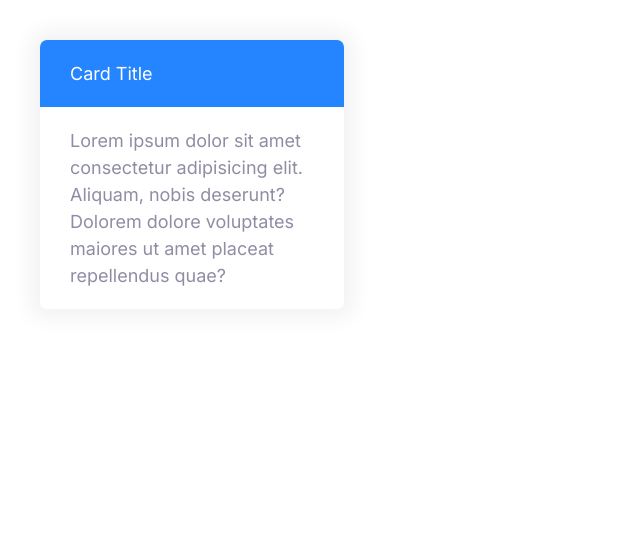
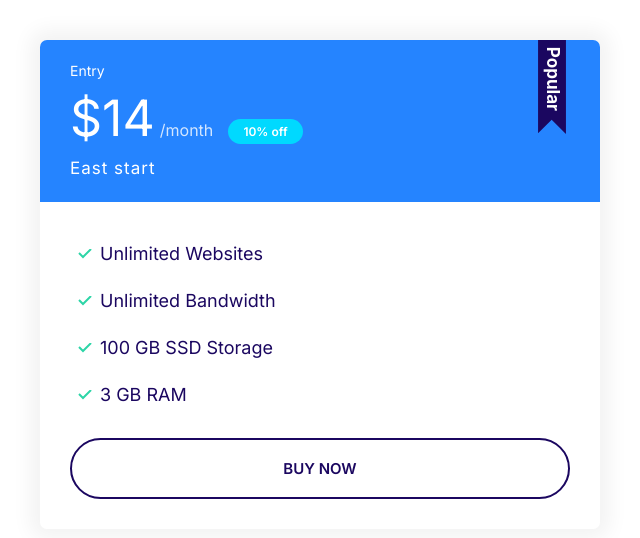
Before and after one commit to yysun316/Moshify, a plain HTML site: page Moshify/index.html in a window 1280 px wide. Shown: the whole page, without its empty margins (0-640 px from the left). Drawn offline with Linux system fonts and the light colour scheme.

Commit message:
Build plan.

```diff
--- a/Moshify/css/styles.css
+++ b/Moshify/css/styles.css
@@ -118,6 +118,7 @@ a {
 
 .badge--small {
   font-size: 1.6rem;
+  padding: 0.5rem 1.5rem;
 }
 
 @media screen and (min-width: 1024px) {
@@ -305,3 +306,71 @@ a {
   background: var(--color-secondary);
   color: white;
 }
+
+.card--secondary .badge--secondary {
+  background: #02cdf1;
+}
+
+
+/* Plans */
+.plan__name {
+  color: #fff;
+  margin: 0;
+  font-weight: 500;
+  font-size: 2.4rem;
+}
+
+.plan__price {
+  font-size: 6rem;
+}
+
+.plan__billing-cycle {
+  font-size: 2.4rem;
+  font-weight: 300;
+  /* make it softer than other els */
+  opacity: 0.8;
+  margin-right: 1rem;
+}
+
+.plan__description {
+  font-size: 2rem;
+  font-weight: 300;
+  letter-spacing: 1px;
+  display: block;
+}
+
+.plan .list__item {
+  margin-bottom: 2rem;
+}
+
+.plan--popular .card__header{
+  position: relative;
+}
+
+.plan--popular .card__header::before {
+  content: url(../images/popular.svg);
+  width: 40px;
+  display: inline-block;
+  position: absolute;
+  top: -6px;
+  right: 5%;
+}
+
+@media screen and (min-width: 1024px) {
+  .plan__name {
+    font-size: 1.4rem;
+  }
+
+  .plan__price {
+    font-size: 5rem;
+  }
+
+  .plan__billing-cycle {
+    font-size: 1.6rem;
+  }
+
+  .plan__description {
+    font-size: 1.7rem;
+  }
+
+}
--- a/Moshify/index.html
+++ b/Moshify/index.html
@@ -13,14 +13,28 @@
 </head>
 
 <body>
-    <div style="width: 30%; padding: 4rem;">
-        <div class="card card--primary">
-            <header class="card__header">Card Title</header>
-            <div class="card__body">
-                Lorem ipsum dolor sit amet consectetur adipisicing elit. Aliquam, nobis deserunt?
-                Dolorem dolore voluptates maiores ut amet placeat repellendus quae?
+    <div style="width: 50%; padding: 4rem;">
+        <div class="plan plan--popular">
+            <div class="card card--primary">
+                <header class="card__header">
+                    <h3 class="plan__name">Entry</h3>
+                    <span class="plan__price">$14</span>
+                    <span class="plan__billing-cycle">/month</span>
+                    <span class="badge badge--secondary badge--small">10% off</span>
+                    <span class="plan__description">East start</span>
+                </header>
+                <div class="card__body">
+                    <ul class="list list--tick">
+                        <li class="list__item">Unlimited Websites</li>
+                        <li class="list__item">Unlimited Bandwidth</li>
+                        <li class="list__item">100 GB SSD Storage</li>
+                        <li class="list__item">3 GB RAM</li>
+                    </ul>
+                    <button class="btn btn--outline btn--block">Buy now</button>
+                </div>
             </div>
         </div>
+    </div>
     </div>
 </body>
 
```
Also changed, not shown: Moshify/css/components/lists.html (+4 -4 lines), Moshify/css/components/plan.html (added, +23 -0 lines), Moshify/images/popular.svg (added).
